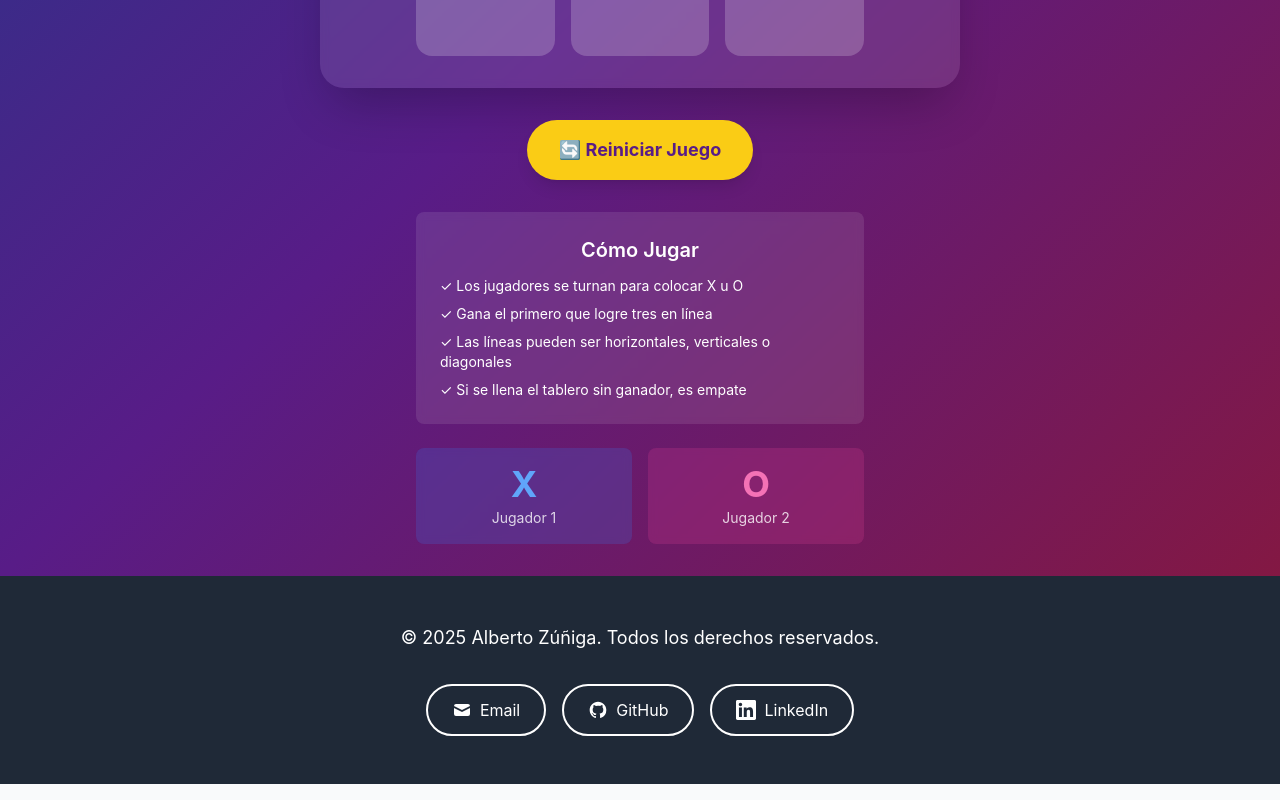
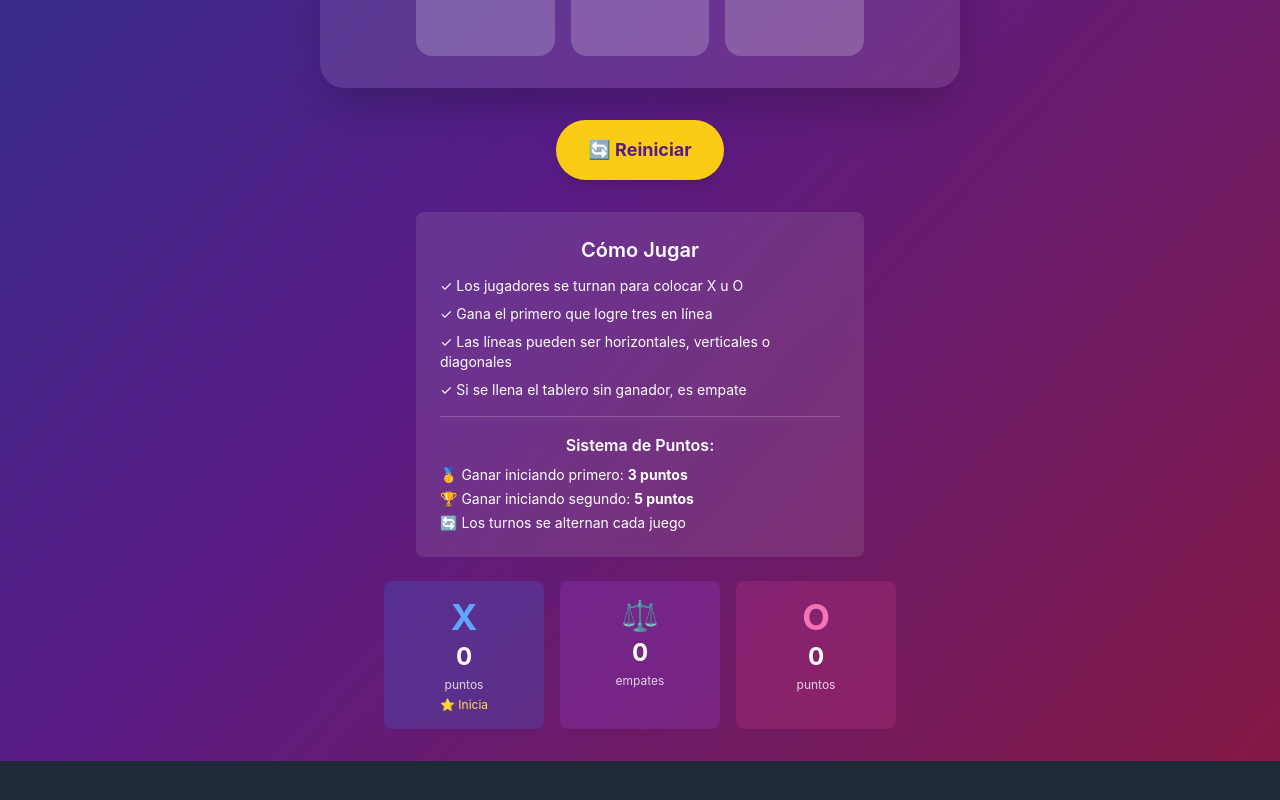
Before and after one commit to AlbertoZuiga/AlbertoZuiga.github.io, a React (Vite) app: page /projects/tic-tac-toe in a window 1280 px wide. Shown: the part 700-1500 px from the top of the page. Built offline with nearby package versions, Linux system fonts and the light colour scheme.

Commit message:
feat: implement scoring system and game statistics in TicTacToe component

```diff
--- a/src/pages/TicTacToeProject.jsx
+++ b/src/pages/TicTacToeProject.jsx
@@ -6,6 +6,9 @@ const TicTacToe = () => {
   const [isXTurn, setIsXTurn] = useState(true);
   const [gameOn, setGameOn] = useState(true);
   const [winningCells, setWinningCells] = useState([]);
+  const [firstPlayer, setFirstPlayer] = useState("X"); // Quien inicia el juego
+  const [scores, setScores] = useState({ X: 0, O: 0, draws: 0 });
+  const [gamesPlayed, setGamesPlayed] = useState(0);
 
   useEffect(() => {
     document.title = "Tres en Línea - Alberto Zúñiga";
@@ -47,14 +50,22 @@ const TicTacToe = () => {
     if (winCombination) {
       setWinningCells(winCombination);
       setGameOn(false);
+
+      // Calcular puntos: 3 puntos si empezó primero, 5 puntos si empezó segundo
+      const points = currentPlayer === firstPlayer ? 3 : 5;
+
       setTimeout(() => {
-        const message = `¡Ganó ${currentPlayer}!`;
-        alert(message);
-      }, 500);
+        setScores((prev) => ({
+          ...prev,
+          [currentPlayer]: prev[currentPlayer] + points,
+        }));
+        setGamesPlayed((prev) => prev + 1);
+      }, 100);
     } else if (isDraw(newBoard)) {
       setGameOn(false);
       setTimeout(() => {
-        alert("¡Empate!");
+        setScores((prev) => ({ ...prev, draws: prev.draws + 1 }));
+        setGamesPlayed((prev) => prev + 1);
       }, 100);
     } else {
       setIsXTurn(!isXTurn);
@@ -63,9 +74,22 @@ const TicTacToe = () => {
 
   const restartGame = () => {
     setBoard(Array(9).fill(null));
+    // Alternar quien empieza cada juego
+    const nextFirst = firstPlayer === "X" ? "O" : "X";
+    setFirstPlayer(nextFirst);
+    setIsXTurn(nextFirst === "X");
+    setGameOn(true);
+    setWinningCells([]);
+  };
+
+  const resetAll = () => {
+    setBoard(Array(9).fill(null));
     setIsXTurn(true);
     setGameOn(true);
     setWinningCells([]);
+    setFirstPlayer("X");
+    setScores({ X: 0, O: 0, draws: 0 });
+    setGamesPlayed(0);
   };
 
   const getWinner = () => {
@@ -77,6 +101,7 @@ const TicTacToe = () => {
 
   const winner = getWinner();
   const isDraw_ = !gameOn && !winner;
+  const winPoints = winner && winner === firstPlayer ? 3 : 5;
 
   return (
     <div className="min-h-screen bg-gradient-to-br from-blue-900 via-purple-900 to-pink-900 py-8">
@@ -105,9 +130,14 @@ const TicTacToe = () => {
 
         <div className="text-center mb-8">
           <h1 className="text-5xl font-bold text-white mb-4">Tres en Línea</h1>
-          <div className="text-2xl text-purple-200 font-semibold">
+          <div className="text-2xl text-purple-200 font-semibold mb-2">
             {winner ? (
-              <span className="text-yellow-300">¡Ganó {winner}!</span>
+              <div>
+                <span className="text-yellow-300">¡Ganó {winner}!</span>
+                <div className="text-lg mt-1">
+                  +{winPoints} puntos {winner === firstPlayer ? "(inició primero)" : "(inició segundo)"}
+                </div>
+              </div>
             ) : isDraw_ ? (
               <span className="text-yellow-300">¡Empate!</span>
             ) : (
@@ -117,6 +147,11 @@ const TicTacToe = () => {
               </span>
             )}
           </div>
+          {gamesPlayed > 0 && (
+            <div className="text-sm text-purple-200">
+              Partidas jugadas: {gamesPlayed}
+            </div>
+          )}
         </div>
 
         {/* Tablero */}
@@ -150,13 +185,21 @@ const TicTacToe = () => {
         </div>
 
         {/* Botón de reinicio */}
-        <div className="text-center">
+        <div className="text-center flex gap-4 justify-center">
           <button
             onClick={restartGame}
             className="bg-yellow-400 hover:bg-yellow-300 text-purple-900 font-bold py-4 px-8 rounded-full shadow-lg transition-all duration-300 transform hover:scale-110 text-lg"
           >
-            🔄 Reiniciar Juego
+            {gameOn ? "🔄 Reiniciar" : "▶️ Siguiente Juego"}
           </button>
+          {gamesPlayed > 0 && (
+            <button
+              onClick={resetAll}
+              className="bg-red-500 hover:bg-red-400 text-white font-bold py-4 px-8 rounded-full shadow-lg transition-all duration-300 transform hover:scale-110 text-lg"
+            >
+              🗑️ Resetear Todo
+            </button>
+          )}
         </div>
 
         {/* Instrucciones */}
@@ -171,18 +214,39 @@ const TicTacToe = () => {
               </li>
               <li>✓ Si se llena el tablero sin ganador, es empate</li>
             </ul>
+            <div className="mt-4 pt-4 border-t border-white/20">
+              <h4 className="font-semibold mb-2">Sistema de Puntos:</h4>
+              <ul className="text-sm space-y-1 text-left">
+                <li>🥇 Ganar iniciando primero: <strong>3 puntos</strong></li>
+                <li>🏆 Ganar iniciando segundo: <strong>5 puntos</strong></li>
+                <li>🔄 Los turnos se alternan cada juego</li>
+              </ul>
+            </div>
           </div>
         </div>
 
         {/* Estadísticas del juego */}
-        <div className="mt-6 grid grid-cols-2 gap-4 max-w-md mx-auto">
+        <div className="mt-6 grid grid-cols-3 gap-4 max-w-lg mx-auto">
           <div className="bg-blue-500/20 backdrop-blur-sm rounded-lg p-4 text-center">
             <div className="text-4xl font-bold text-blue-400 mb-1">X</div>
-            <div className="text-sm text-white/80">Jugador 1</div>
+            <div className="text-2xl font-bold text-white mb-1">{scores.X}</div>
+            <div className="text-xs text-white/80">puntos</div>
+            {firstPlayer === "X" && gameOn && (
+              <div className="text-xs text-yellow-300 mt-1">⭐ Inicia</div>
+            )}
+          </div>
+          <div className="bg-purple-500/20 backdrop-blur-sm rounded-lg p-4 text-center">
+            <div className="text-3xl font-bold text-purple-300 mb-1">⚖️</div>
+            <div className="text-2xl font-bold text-white mb-1">{scores.draws}</div>
+            <div className="text-xs text-white/80">empates</div>
           </div>
           <div className="bg-pink-500/20 backdrop-blur-sm rounded-lg p-4 text-center">
             <div className="text-4xl font-bold text-pink-400 mb-1">O</div>
-            <div className="text-sm text-white/80">Jugador 2</div>
+            <div className="text-2xl font-bold text-white mb-1">{scores.O}</div>
+            <div className="text-xs text-white/80">puntos</div>
+            {firstPlayer === "O" && gameOn && (
+              <div className="text-xs text-yellow-300 mt-1">⭐ Inicia</div>
+            )}
           </div>
         </div>
       </div>
```
